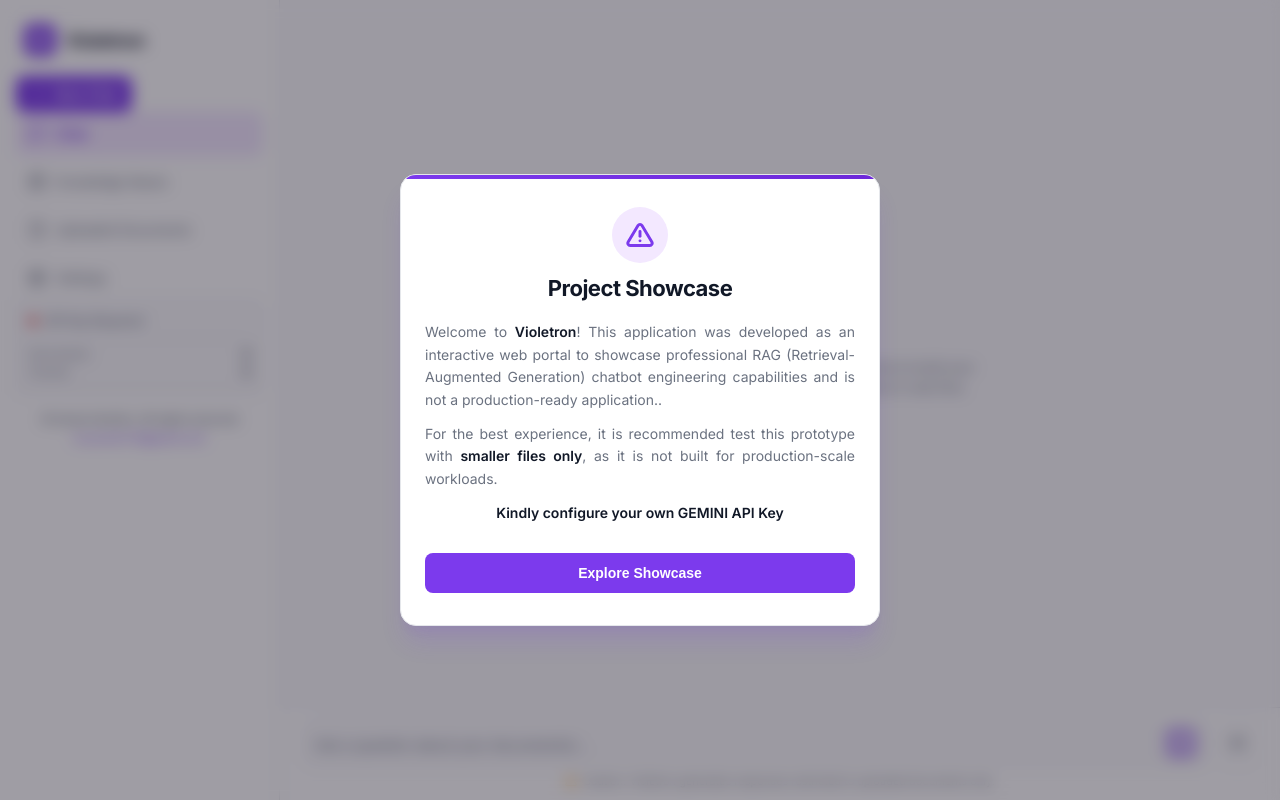
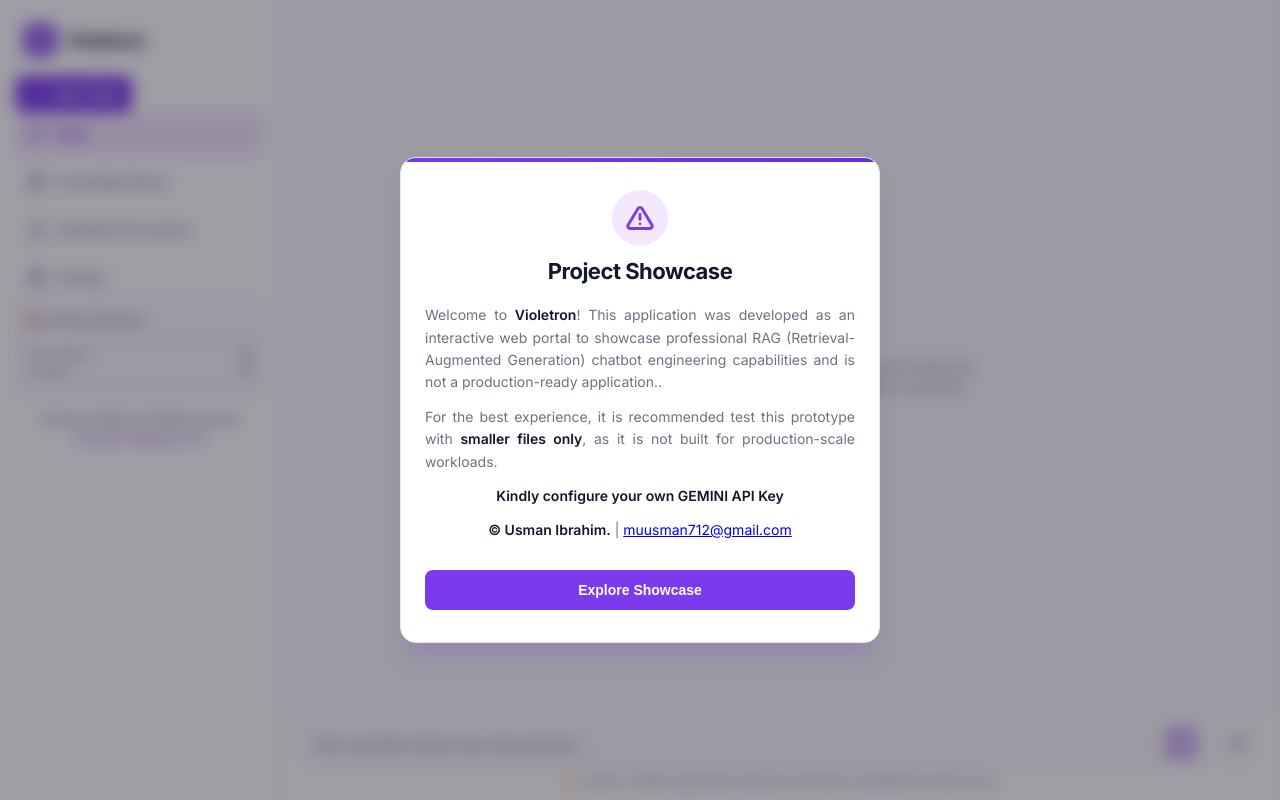
Before and after one commit to usmanibrahim1205/Violetron-RAGChatbot, a Flask app: page / in a window 1280 px wide; the page is wider, and only the part inside the window is pictured. Run offline with Flask 3, Linux system fonts and the light colour scheme; some libraries are stand-ins or nearby versions.

Commit message:
Dialog Box

```diff
--- a/templates/index.html
+++ b/templates/index.html
@@ -309,6 +309,7 @@
                 <p>Welcome to <strong>Violetron</strong>! This application was developed as an interactive web portal to showcase professional RAG (Retrieval-Augmented Generation) chatbot engineering capabilities and is not a production-ready application..</p>
                 <p>For the best experience, it is recommended test this prototype with <strong>smaller files only</strong>, as it is not built for production-scale workloads.</p>
                 <p class="text-center"><strong>Kindly configure your own GEMINI API Key</strong></p>
+                <p class="text-center"><strong>© Usman Ibrahim.</strong> | <a href="mailto:muusman712@gmail.com">muusman712@gmail.com</a></p>
             </div>
             <div class="showcase-modal-card-footer">
                 <button id="close-showcase-btn" class="primary-btn">Explore Showcase</button>
```
